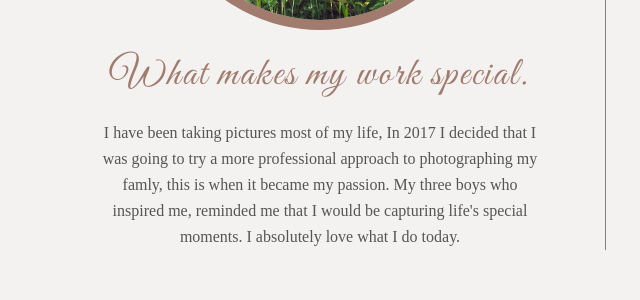
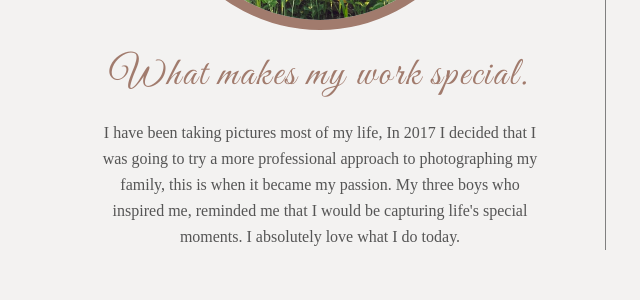
Before and after one commit to Meglev80/DC-Photography, a plain HTML site: page index.html in a window 1280 px wide. Shown: the part 1480-1780 px from the top of the page, 35-675 px from the left. Drawn offline with Linux system fonts and the light colour scheme; a web font is replaced by a local one.

Commit message:
Update index.html

```diff
--- a/index.html
+++ b/index.html
@@ -98,7 +98,7 @@
             <div class="about" >
                 <img src="images/pro9.jpg" alt="">
                 <h3>What makes my work special.</h3>
-                <p>I have been taking pictures most of my life, In 2017 I decided that I was going to try a more professional approach to photographing my famly, this is when it became my passion. My three boys who inspired me, reminded me that I would be capturing life's special moments. I absolutely love what I do today.</p>
+                <p>I have been taking pictures most of my life, In 2017 I decided that I was going to try a more professional approach to photographing my family, this is when it became my passion. My three boys who inspired me, reminded me that I would be capturing life's special moments. I absolutely love what I do today.</p>
             </div>
             <div class="about">
                 <p>Dedicated.  Intentional. Caring.  Joyful.  Artistic.  These are the words used to describe  what I strive towards continuously.  The same sentiments are often shared by couples and famlies in thank you notes I receive after many months of communication back and forth, and after documenting their day.  Caring deeply about each couple interacted with, taking time to get to know you, which enables me to capture your moments authentically, all the while preserving your day with passion and attention to detail.</p>
```
